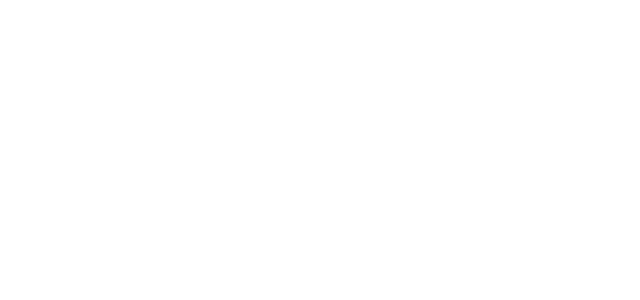
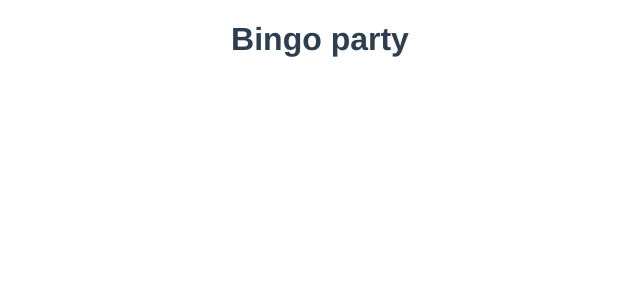
Before and after one commit to edu-aguilar/bingo, a Vue app: page /bingo in a window 1280 px wide. Shown: the top 300 px of the page, without its empty margins (320-960 px from the left). Built offline with nearby package versions, Linux system fonts and the light colour scheme.

Commit message:
feat(view): create bingo view

```diff
--- a/src/router/index.js
+++ b/src/router/index.js
@@ -11,13 +11,9 @@
     component: Home
   },
   {
-    path: "/about",
-    name: "About",
-    // route level code-splitting
-    // this generates a separate chunk (about.[hash].js) for this route
-    // which is lazy-loaded when the route is visited.
-    component: () =>
-      import(/* webpackChunkName: "about" */ "../views/About.vue")
+    path: "/bingo",
+    name: "Bingo",
+    component: () => import("../views/Bingo.vue")
   }
 ];
 
--- a/src/views/About.vue
+++ /dev/null
@@ -1,5 +0,0 @@
-<template>
-  <div class="about">
-    <h1>This is an about page</h1>
-  </div>
-</template>
--- /dev/null
+++ b/src/views/Bingo.vue
@@ -0,0 +1,5 @@
+<template>
+  <div class="bingo">
+    <h1>Bingo party</h1>
+  </div>
+</template>
```
